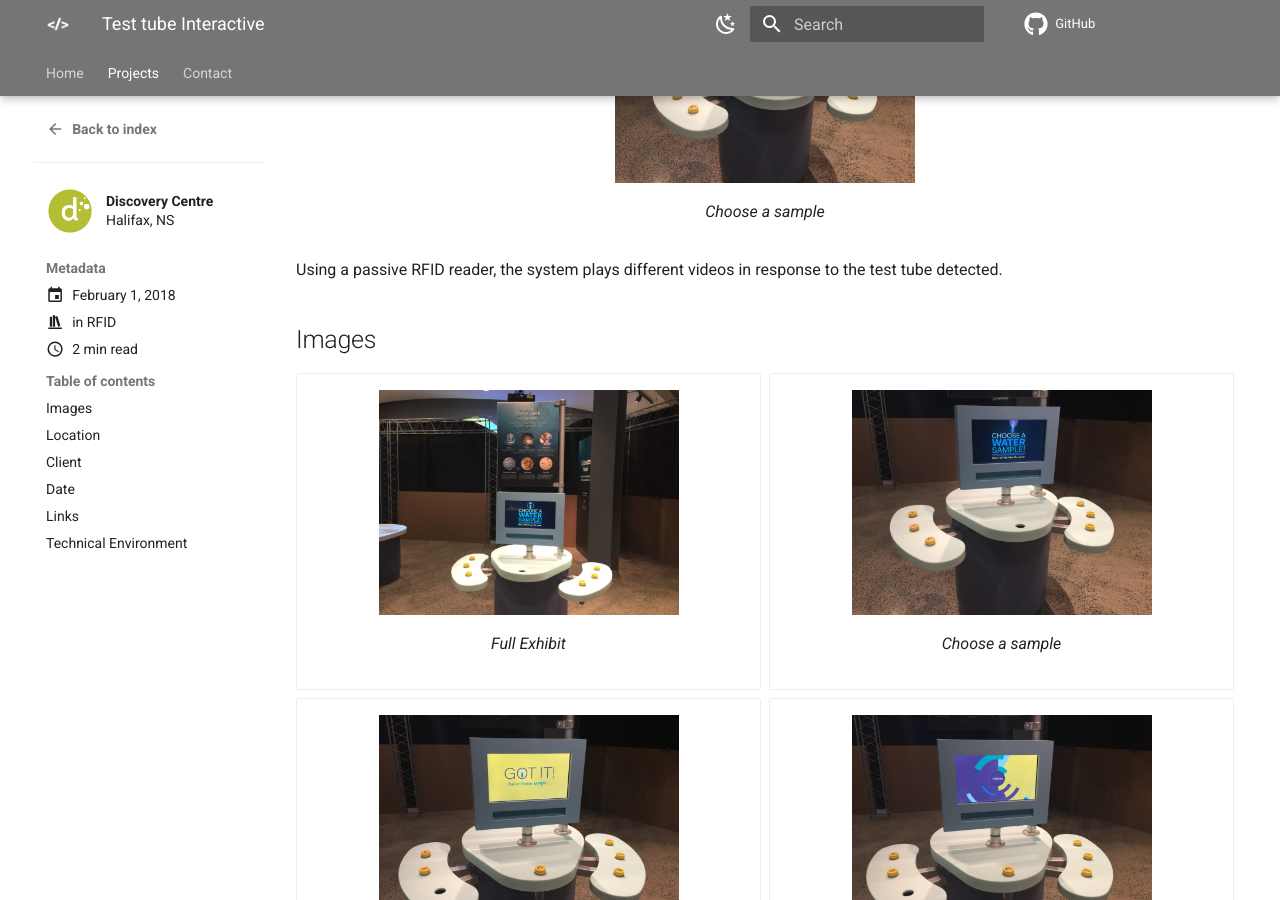
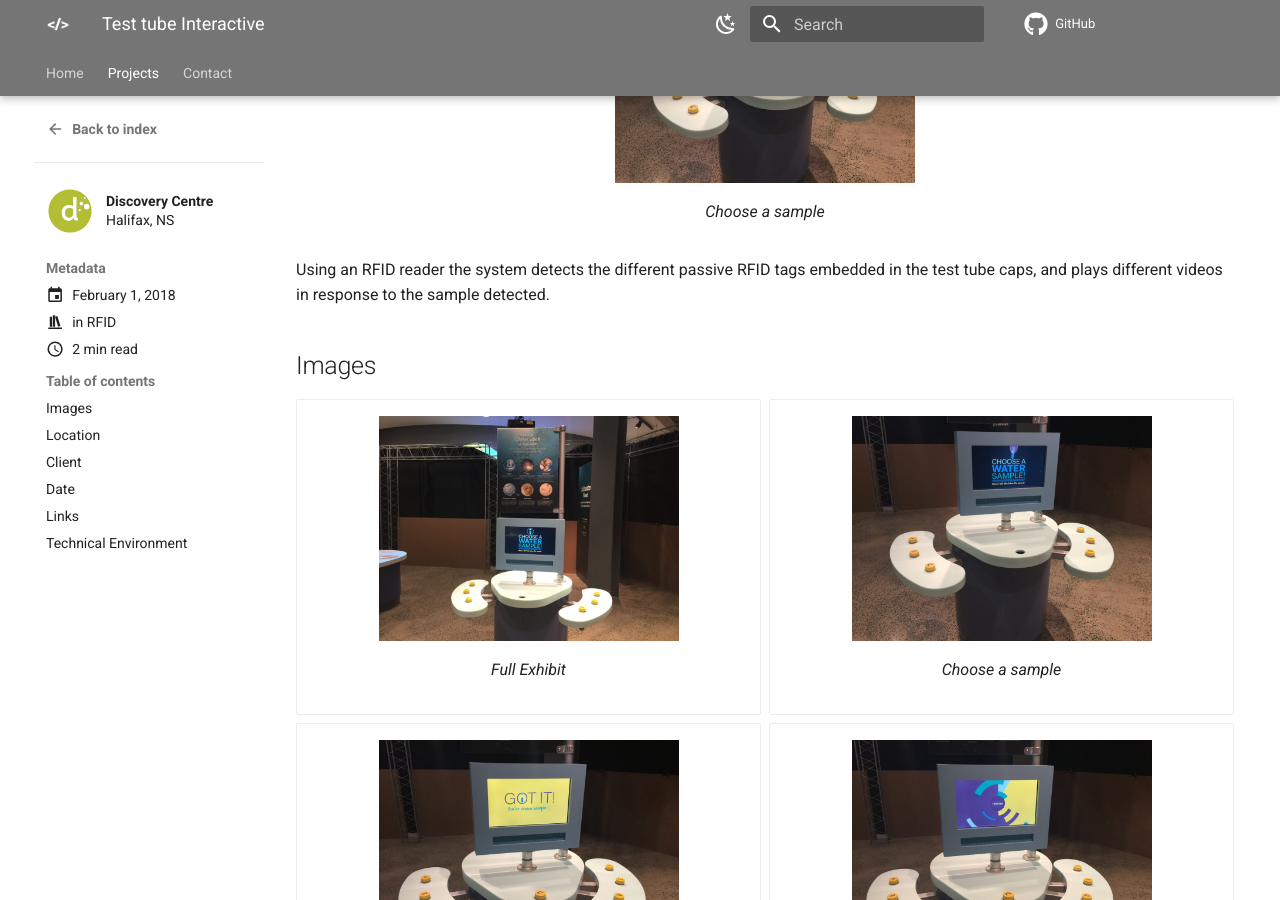
Before and after one commit to idfx/idfx.github.io, an MkDocs documentation site: the page built from docs/blog/posts/testtube.md, in a window 1280 px wide and 900 px high, scrolled down 326 px. Built offline with MkDocs 1.6.1 and Material for MkDocs 9.7.7, drawn with Linux system fonts in a browser that asks for light colours; comment, search, counter and statistics services are not loaded.

Commit message:
Changing copy

```diff
--- a/docs/blog/posts/testtube.md
+++ b/docs/blog/posts/testtube.md
@@ -14,7 +14,7 @@ authors:
 
 <figure markdown> ![Choose a sample](/images/testtube/IMG_2967-1024x768.jpg "Choose a sample"){width="300px"} <figcaption>Choose a sample</figcaption></figure>
 
-Using a passive RFID reader, the system plays different videos in response to the test tube detected.
+Using an RFID reader the system detects the different passive RFID tags embedded in the test tube caps, and plays different videos in response to the sample detected.
 
 <!-- more -->
 
```
